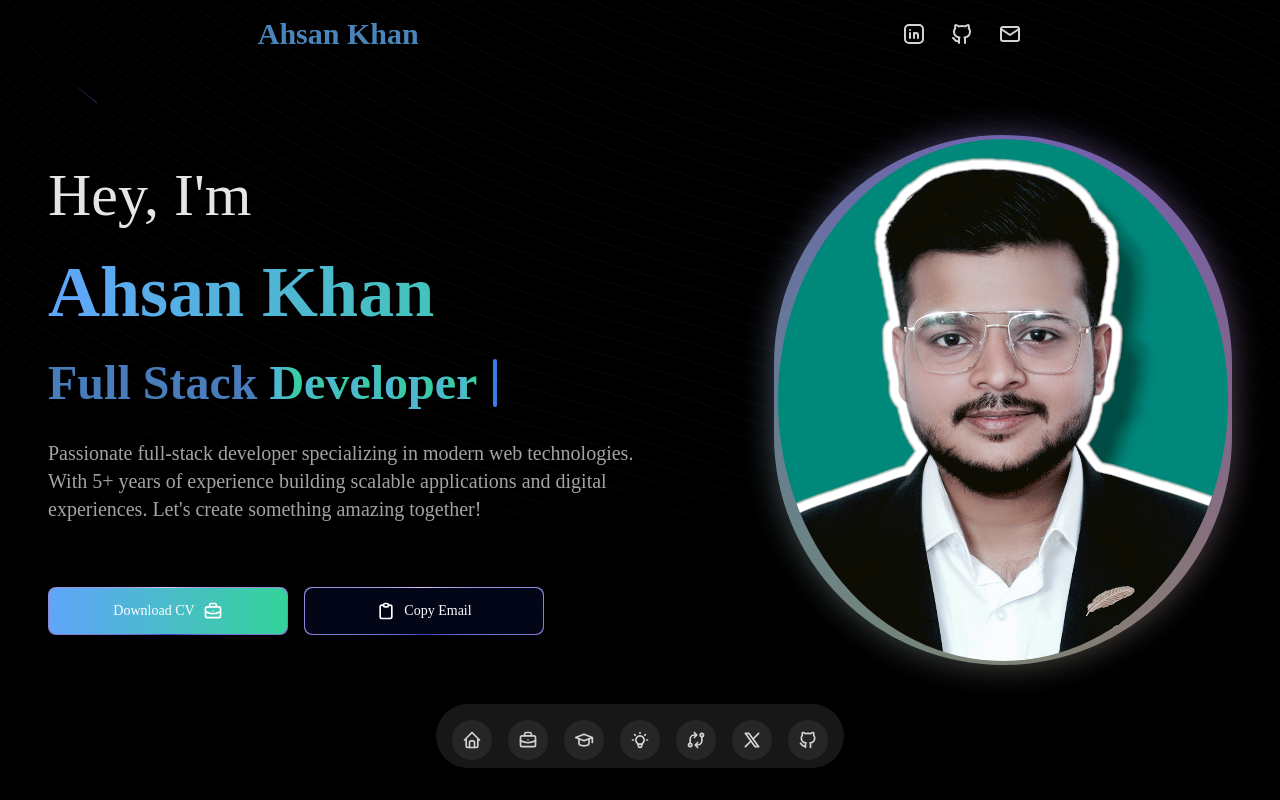
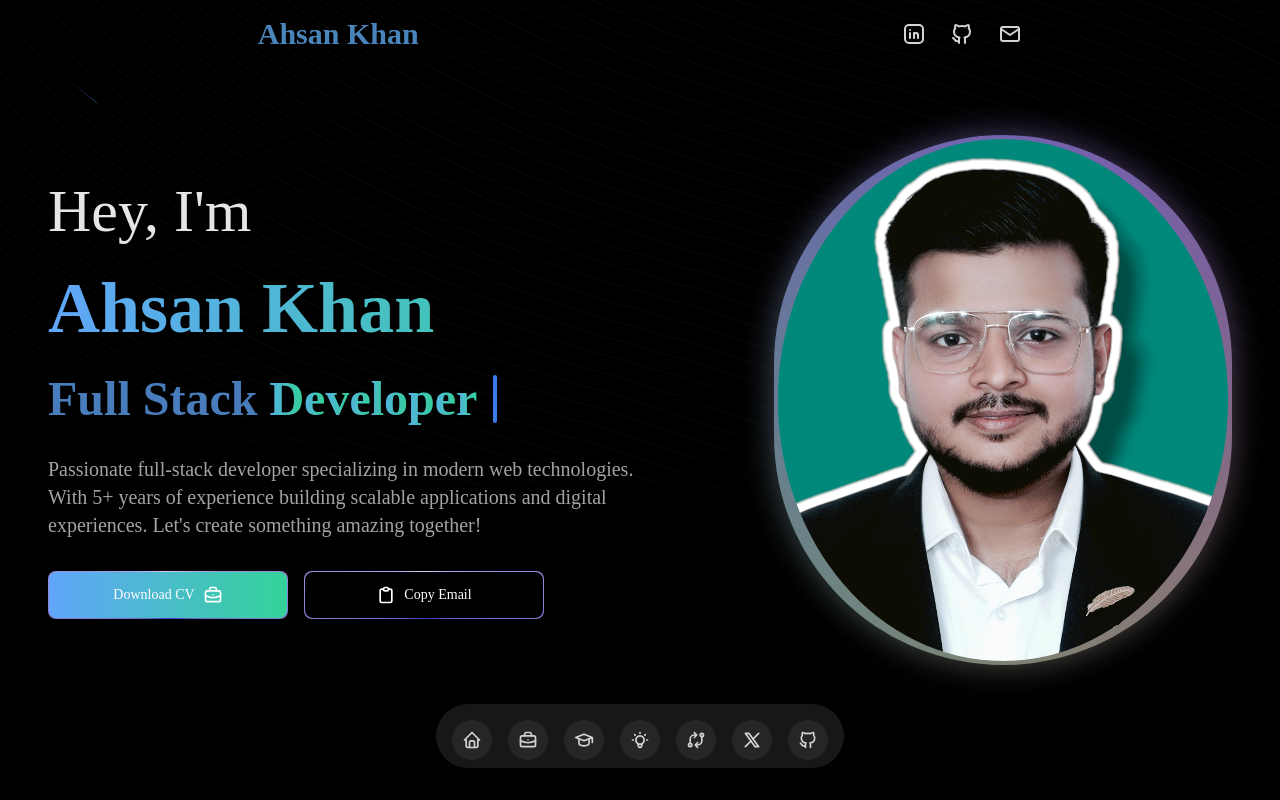
Before and after one commit to AhsanKhaan/AhsankhanPortfolio, a Next.js app: page / in a window 1280 px wide. Built offline with nearby package versions, Linux system fonts and the light colour scheme; a web font is replaced by a local one.

Commit message:
UI Fixes

```diff
--- a/app/components/clientComponents/CopyButton.tsx
+++ b/app/components/clientComponents/CopyButton.tsx
@@ -19,6 +19,7 @@ const CopyButton = ({email}:{email: string}) => {
                     icon={copied ? <IconCheck size={20} /> : <IconClipboard size={20} />}
                     position="left"
                     handleClick={handleCopy}
+                    otherClasses='border-2 border-transparent hover:border-blue-400 dark:hover:border-blue-400 color-black'
                   />
                   {copied && (
                     <Lottie
--- a/app/components/sections/Hero.tsx
+++ b/app/components/sections/Hero.tsx
@@ -106,7 +106,7 @@ const Hero = () => {
             Let's create something amazing together!
           </p>
 
-          <div className="flex flex-col md:flex-row gap-4 mt-8">
+          <div className="flex flex-col md:flex-row gap-4 mt-4">
             <DownloadCV />
             <div className="relative">
               <CopyButton email="ahsankhan.ubit@gmail.com" />
--- a/app/components/ui/MagicButton.tsx
+++ b/app/components/ui/MagicButton.tsx
@@ -23,7 +23,7 @@ const MagicButton = ({
 }) => {
   return (
     <button
-      className="relative inline-flex h-12 w-full md:w-60 md:mt-10 overflow-hidden rounded-lg p-[1px] focus:outline-none"
+      className="relative inline-flex h-12 w-full md:w-60 md:mt-2 overflow-hidden rounded-lg p-[1px] focus:outline-none"
       onClick={handleClick}
     >
       <span className="absolute inset-[-1000%] animate-[spin_2s_linear_infinite] bg-[conic-gradient(from_90deg_at_50%_50%,#E2CBFF_0%,#393BB2_50%,#E2CBFF_100%)]" />
@@ -31,7 +31,7 @@ const MagicButton = ({
       {/* remove px-3 py-1, add px-5 gap-2 */}
       <span
         className={`inline-flex h-full w-full cursor-pointer items-center justify-center rounded-lg
-             bg-slate-950 px-7 text-sm font-medium text-white backdrop-blur-3xl gap-2 ${otherClasses}`}
+             bg-black  px-7 text-sm font-medium text-white backdrop-blur-3xl gap-2 ${otherClasses}`}
       >
         {position === "left" && icon}
         {title}
```
